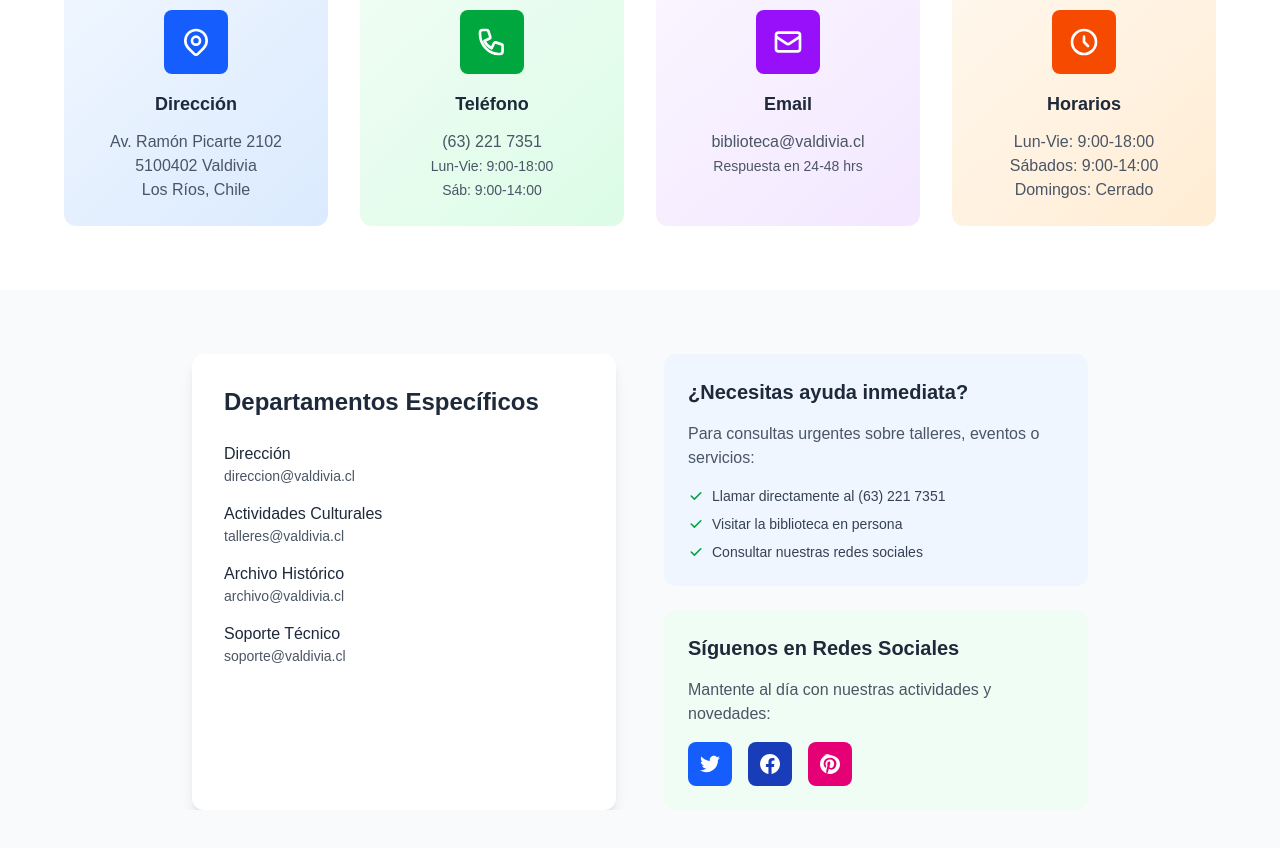
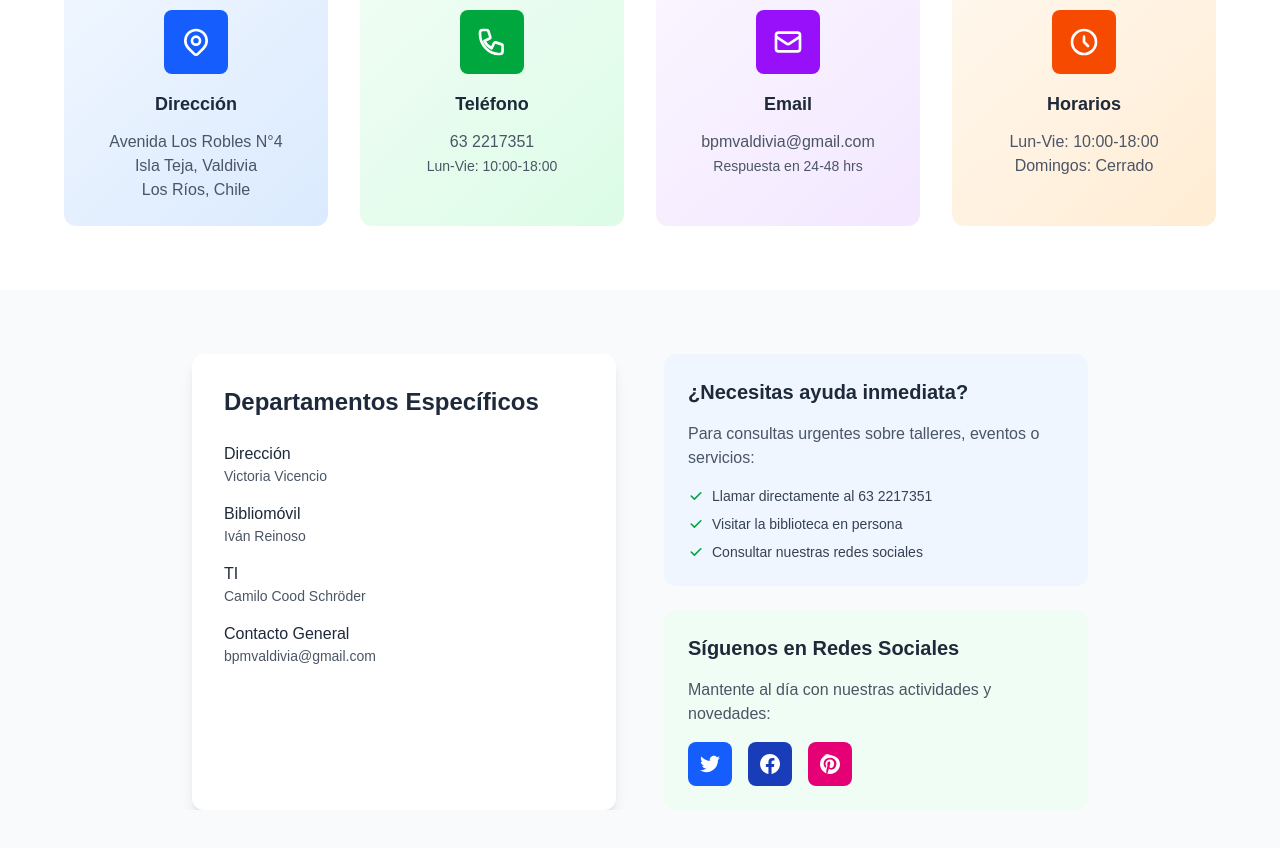
Before and after one commit to milharleiva/biblioteca-valdivia, a Next.js app: page /contacto in a window 1280 px wide. Shown: the part 560-1408 px from the top of the page. Built offline with nearby package versions, Linux system fonts and the light colour scheme; no server answers.

Commit message:
nueva informacion

```diff
--- a/src/app/contacto/page.tsx
+++ b/src/app/contacto/page.tsx
@@ -40,8 +40,8 @@ export default function Contacto() {
                   </div>
                   <h3 className="text-lg font-semibold text-gray-800 mb-3">Dirección</h3>
                   <p className="text-gray-600">
-                    Av. Ramón Picarte 2102<br />
-                    5100402 Valdivia<br />
+                    Avenida Los Robles N°4<br />
+                    Isla Teja, Valdivia<br />
                     Los Ríos, Chile
                   </p>
                 </div>
@@ -55,10 +55,9 @@ export default function Contacto() {
                   </div>
                   <h3 className="text-lg font-semibold text-gray-800 mb-3">Teléfono</h3>
                   <p className="text-gray-600">
-                    (63) 221 7351<br />
+                    63 2217351<br />
                     <span className="text-sm">
-                      Lun-Vie: 9:00-18:00<br />
-                      Sáb: 9:00-14:00
+                      Lun-Vie: 10:00-18:00
                     </span>
                   </p>
                 </div>
@@ -72,7 +71,7 @@ export default function Contacto() {
                   </div>
                   <h3 className="text-lg font-semibold text-gray-800 mb-3">Email</h3>
                   <p className="text-gray-600">
-                    biblioteca@valdivia.cl<br />
+                    bpmvaldivia@gmail.com<br />
                     <span className="text-sm">
                       Respuesta en 24-48 hrs
                     </span>
@@ -88,8 +87,7 @@ export default function Contacto() {
                   </div>
                   <h3 className="text-lg font-semibold text-gray-800 mb-3">Horarios</h3>
                   <p className="text-gray-600">
-                    Lun-Vie: 9:00-18:00<br />
-                    Sábados: 9:00-14:00<br />
+                    Lun-Vie: 10:00-18:00<br />
                     Domingos: Cerrado
                   </p>
                 </div>
@@ -111,19 +109,19 @@ export default function Contacto() {
                   <div className="space-y-4">
                     <div>
                       <h4 className="font-medium text-gray-800">Dirección</h4>
-                      <p className="text-gray-600 text-sm">direccion@valdivia.cl</p>
+                      <p className="text-gray-600 text-sm">Victoria Vicencio</p>
                     </div>
                     <div>
-                      <h4 className="font-medium text-gray-800">Actividades Culturales</h4>
-                      <p className="text-gray-600 text-sm">talleres@valdivia.cl</p>
+                      <h4 className="font-medium text-gray-800">Bibliomóvil</h4>
+                      <p className="text-gray-600 text-sm">Iván Reinoso</p>
                     </div>
                     <div>
-                      <h4 className="font-medium text-gray-800">Archivo Histórico</h4>
-                      <p className="text-gray-600 text-sm">archivo@valdivia.cl</p>
+                      <h4 className="font-medium text-gray-800">TI</h4>
+                      <p className="text-gray-600 text-sm">Camilo Cood Schröder</p>
                     </div>
                     <div>
-                      <h4 className="font-medium text-gray-800">Soporte Técnico</h4>
-                      <p className="text-gray-600 text-sm">soporte@valdivia.cl</p>
+                      <h4 className="font-medium text-gray-800">Contacto General</h4>
+                      <p className="text-gray-600 text-sm">bpmvaldivia@gmail.com</p>
                     </div>
                   </div>
                 </div>
@@ -142,7 +140,7 @@ export default function Contacto() {
                         <svg className="w-4 h-4 text-green-600 mr-2" fill="currentColor" viewBox="0 0 20 20">
                           <path fillRule="evenodd" d="M16.707 5.293a1 1 0 010 1.414l-8 8a1 1 0 01-1.414 0l-4-4a1 1 0 011.414-1.414L8 12.586l7.293-7.293a1 1 0 011.414 0z" clipRule="evenodd" />
                         </svg>
-                        Llamar directamente al (63) 221 7351
+                        Llamar directamente al 63 2217351
                       </li>
                       <li className="flex items-center">
                         <svg className="w-4 h-4 text-green-600 mr-2" fill="currentColor" viewBox="0 0 20 20">
--- a/src/app/horarios/page.tsx
+++ b/src/app/horarios/page.tsx
@@ -39,12 +39,7 @@ export default function Horarios() {
                   <div className="space-y-4">
                     <div className="flex justify-between items-center p-4 bg-white rounded-lg shadow-sm">
                       <span className="font-medium text-gray-800">Lunes a Viernes</span>
-                      <span className="text-blue-600 font-bold text-lg">9:00 - 18:00</span>
-                    </div>
-
-                    <div className="flex justify-between items-center p-4 bg-white rounded-lg shadow-sm">
-                      <span className="font-medium text-gray-800">Sábados</span>
-                      <span className="text-green-600 font-bold text-lg">9:00 - 14:00</span>
+                      <span className="text-blue-600 font-bold text-lg">10:00 - 18:00</span>
                     </div>
 
                     <div className="flex justify-between items-center p-4 bg-white rounded-lg shadow-sm">
@@ -73,12 +68,7 @@ export default function Horarios() {
                   <div className="space-y-4">
                     <div className="flex justify-between items-center p-4 bg-white rounded-lg shadow-sm">
                       <span className="font-medium text-gray-800">Lunes a Viernes</span>
-                      <span className="text-purple-600 font-bold text-lg">9:00 - 17:00</span>
-                    </div>
-
-                    <div className="flex justify-between items-center p-4 bg-white rounded-lg shadow-sm">
-                      <span className="font-medium text-gray-800">Sábados</span>
-                      <span className="text-purple-600 font-bold text-lg">9:00 - 13:00</span>
+                      <span className="text-purple-600 font-bold text-lg">10:00 - 17:00</span>
                     </div>
 
                     <div className="flex justify-between items-center p-4 bg-white rounded-lg shadow-sm">
@@ -120,11 +110,7 @@ export default function Horarios() {
                 <div className="space-y-2 text-sm">
                   <div className="flex justify-between">
                     <span>Lun - Vie:</span>
-                    <span className="font-medium">9:00 - 18:00</span>
-                  </div>
-                  <div className="flex justify-between">
-                    <span>Sábados:</span>
-                    <span className="font-medium">9:00 - 14:00</span>
+                    <span className="font-medium">10:00 - 18:00</span>
                   </div>
                   <div className="flex justify-between">
                     <span>Domingos:</span>
@@ -392,7 +378,7 @@ export default function Horarios() {
                     <path strokeLinecap="round" strokeLinejoin="round" strokeWidth={2} d="M3 5a2 2 0 012-2h3.28a1 1 0 01.948.684l1.498 4.493a1 1 0 01-.502 1.21L6.3 11.27a11.054 11.054 0 005.43 5.43l1.838-3.924a1 1 0 011.21-.502l4.493 1.498a1 1 0 01.684.949V19a2 2 0 01-2 2h-1C9.716 21 3 14.284 3 6V5z" />
                   </svg>
                   <h3 className="font-semibold text-gray-800 mb-2">Teléfono</h3>
-                  <p className="text-gray-600">(63) 221-1234</p>
+                  <p className="text-gray-600">63 2217351</p>
                 </div>
 
                 <div className="bg-white p-6 rounded-xl shadow-lg">
@@ -400,7 +386,7 @@ export default function Horarios() {
                     <path strokeLinecap="round" strokeLinejoin="round" strokeWidth={2} d="M3 8l7.89 5.26a2 2 0 002.22 0L21 8M5 19h14a2 2 0 002-2V7a2 2 0 00-2-2H5a2 2 0 00-2 2v10a2 2 0 002 2z" />
                   </svg>
                   <h3 className="font-semibold text-gray-800 mb-2">Email</h3>
-                  <p className="text-gray-600">info@bibliotecaslosrios.cl</p>
+                  <p className="text-gray-600">bpmvaldivia@gmail.com</p>
                 </div>
               </div>
             </div>
--- a/src/app/sobre-nosotros/page.tsx
+++ b/src/app/sobre-nosotros/page.tsx
@@ -15,7 +15,7 @@ export default function SobreNosotros() {
                 Biblioteca Municipal de Valdivia
               </h1>
               <p className="text-xl md:text-2xl text-blue-100 mb-8">
-                Un siglo preservando la cultura y el conocimiento de Los Ríos
+                Desde 1935 preservando la cultura y el conocimiento de Los Ríos
               </p>
             </div>
           </div>
@@ -31,20 +31,25 @@ export default function SobreNosotros() {
                 </h2>
                 <div className="space-y-6 text-lg text-gray-600">
                   <p>
-                    La Biblioteca Municipal de Valdivia ha sido durante décadas un pilar
-                    fundamental en la promoción de la cultura, educación y el acceso
-                    libre al conocimiento en la Región de Los Ríos.
+                    La Biblioteca Municipal de Valdivia fue fundada el <strong>25 de abril de 1935</strong> durante
+                    la alcaldía de Jorge Bustos León. Sus instalaciones iniciales estuvieron ubicadas bajo el
+                    ala de la Escuela N°1, marcando el inicio de décadas de servicio a la comunidad.
                   </p>
                   <p>
-                    Ubicada en el corazón de Valdivia, en <strong>Av. Ramón Picarte 2102</strong>,
+                    Ubicada actualmente en <strong>Avenida Los Robles N°4, Isla Teja</strong>,
                     nuestra biblioteca no solo conserva el patrimonio cultural regional, sino que
                     también se proyecta hacia el futuro con servicios innovadores y actividades
                     culturales que enriquecen nuestra comunidad.
                   </p>
                   <p>
-                    Durante años, hemos sido testigos y protagonistas de la evolución cultural
+                    Durante casi 90 años, hemos sido testigos y protagonistas de la evolución cultural
                     de Valdivia, adaptándonos constantemente a las necesidades de nuestra comunidad
                     y manteniéndonos como un espacio de encuentro, aprendizaje y crecimiento personal.
+                  </p>
+                  <p>
+                    Como parte de la <strong>Corporación Cultural Municipal Valdivia</strong>, trabajamos
+                    día a día para promover y valorar las expresiones culturales artísticas y patrimoniales
+                    de nuestra región.
                   </p>
                 </div>
               </div>
@@ -53,20 +58,20 @@ export default function SobreNosotros() {
                 <h3 className="text-2xl font-semibold text-gray-800 mb-6">Datos Destacados</h3>
                 <div className="grid grid-cols-2 gap-6">
                   <div className="text-center">
-                    <div className="text-3xl font-bold text-blue-600 mb-2">Centro</div>
-                    <div className="text-sm text-gray-600">Cultural de Valdivia</div>
+                    <div className="text-3xl font-bold text-blue-600 mb-2">1935</div>
+                    <div className="text-sm text-gray-600">Año de Fundación</div>
                   </div>
                   <div className="text-center">
-                    <div className="text-3xl font-bold text-green-600 mb-2">Comunidad</div>
-                    <div className="text-sm text-gray-600">Conectada</div>
+                    <div className="text-3xl font-bold text-green-600 mb-2">89+</div>
+                    <div className="text-sm text-gray-600">Años de Servicio</div>
                   </div>
                   <div className="text-center">
-                    <div className="text-3xl font-bold text-purple-600 mb-2">Talleres</div>
-                    <div className="text-sm text-gray-600">Culturales</div>
+                    <div className="text-3xl font-bold text-purple-600 mb-2">Isla Teja</div>
+                    <div className="text-sm text-gray-600">Ubicación Actual</div>
                   </div>
                   <div className="text-center">
-                    <div className="text-3xl font-bold text-orange-600 mb-2">Acceso</div>
-                    <div className="text-sm text-gray-600">Libre y Gratuito</div>
+                    <div className="text-3xl font-bold text-orange-600 mb-2">CCM</div>
+                    <div className="text-sm text-gray-600">Corporación Cultural</div>
                   </div>
                 </div>
               </div>
@@ -185,7 +190,7 @@ export default function SobreNosotros() {
                       </svg>
                       <div>
                         <h4 className="font-semibold text-gray-800">Dirección</h4>
-                        <p className="text-gray-600">Av. Ramón Picarte 2102, 5100402 Valdivia, Los Ríos</p>
+                        <p className="text-gray-600">Avenida Los Robles N°4, Isla Teja, Valdivia, Los Ríos</p>
                       </div>
                     </div>
 
@@ -196,8 +201,7 @@ export default function SobreNosotros() {
                       <div>
                         <h4 className="font-semibold text-gray-800">Horarios de Atención</h4>
                         <div className="text-gray-600">
-                          <p>Lunes a Viernes: 9:00 - 18:00</p>
-                          <p>Sábados: 9:00 - 14:00</p>
+                          <p>Lunes a Viernes: 10:00 - 18:00</p>
                           <p>Domingos: Cerrado</p>
                         </div>
                       </div>
@@ -210,8 +214,8 @@ export default function SobreNosotros() {
                       <div>
                         <h4 className="font-semibold text-gray-800">Contacto</h4>
                         <div className="text-gray-600">
-                          <p>Teléfono: (63) 221 7351</p>
-                          <p>Email: biblioteca@valdivia.cl</p>
+                          <p>Teléfono: 63 2217351</p>
+                          <p>Email: bpmvaldivia@gmail.com</p>
                         </div>
                       </div>
                     </div>
@@ -245,11 +249,61 @@ export default function SobreNosotros() {
               <h2 className="text-3xl font-bold text-gray-800 mb-6">
                 Nuestro Compromiso
               </h2>
-              <p className="text-xl text-gray-600 mb-12 max-w-4xl mx-auto">
+              <p className="text-xl text-gray-600 mb-8 max-w-4xl mx-auto">
                 Contamos con un equipo dedicado de profesionales comprometidos con el desarrollo
                 cultural de Valdivia. Trabajamos día a día para ofrecer servicios de calidad y
                 crear experiencias enriquecedoras para toda nuestra comunidad.
               </p>
+
+              <div className="grid grid-cols-1 md:grid-cols-2 lg:grid-cols-4 gap-6 mb-12">
+                <div className="bg-white p-6 rounded-lg shadow-md">
+                  <div className="text-center">
+                    <div className="bg-blue-100 w-16 h-16 rounded-full flex items-center justify-center mx-auto mb-4">
+                      <svg className="w-8 h-8 text-blue-600" fill="none" stroke="currentColor" viewBox="0 0 24 24">
+                        <path strokeLinecap="round" strokeLinejoin="round" strokeWidth={2} d="M16 7a4 4 0 11-8 0 4 4 0 018 0zM12 14a7 7 0 00-7 7h14a7 7 0 00-7-7z" />
+                      </svg>
+                    </div>
+                    <h4 className="font-semibold text-gray-800 mb-1">Victoria Vicencio</h4>
+                    <p className="text-sm text-gray-600">Directora</p>
+                  </div>
+                </div>
+
+                <div className="bg-white p-6 rounded-lg shadow-md">
+                  <div className="text-center">
+                    <div className="bg-green-100 w-16 h-16 rounded-full flex items-center justify-center mx-auto mb-4">
+                      <svg className="w-8 h-8 text-green-600" fill="none" stroke="currentColor" viewBox="0 0 24 24">
+                        <path strokeLinecap="round" strokeLinejoin="round" strokeWidth={2} d="M9 12l2 2 4-4m5.618-4.016A11.955 11.955 0 0112 2.944a11.955 11.955 0 01-8.618 3.04A12.02 12.02 0 003 9c0 5.591 3.824 10.29 9 11.622 5.176-1.332 9-6.03 9-11.622 0-1.042-.133-2.052-.382-3.016z" />
+                      </svg>
+                    </div>
+                    <h4 className="font-semibold text-gray-800 mb-1">Iván Reinoso</h4>
+                    <p className="text-sm text-gray-600">Encargado Bibliomóvil</p>
+                  </div>
+                </div>
+
+                <div className="bg-white p-6 rounded-lg shadow-md">
+                  <div className="text-center">
+                    <div className="bg-purple-100 w-16 h-16 rounded-full flex items-center justify-center mx-auto mb-4">
+                      <svg className="w-8 h-8 text-purple-600" fill="none" stroke="currentColor" viewBox="0 0 24 24">
+                        <path strokeLinecap="round" strokeLinejoin="round" strokeWidth={2} d="M9.75 17L9 20l-1 1h8l-1-1-.75-3M3 13h18M5 17h14a2 2 0 002-2V5a2 2 0 00-2-2H5a2 2 0 00-2 2v10a2 2 0 002 2z" />
+                      </svg>
+                    </div>
+                    <h4 className="font-semibold text-gray-800 mb-1">Camilo Cood Schröder</h4>
+                    <p className="text-sm text-gray-600">Encargado TI</p>
+                  </div>
+                </div>
+
+                <div className="bg-white p-6 rounded-lg shadow-md">
+                  <div className="text-center">
+                    <div className="bg-orange-100 w-16 h-16 rounded-full flex items-center justify-center mx-auto mb-4">
+                      <svg className="w-8 h-8 text-orange-600" fill="none" stroke="currentColor" viewBox="0 0 24 24">
+                        <path strokeLinecap="round" strokeLinejoin="round" strokeWidth={2} d="M17 20h5v-2a3 3 0 00-5.356-1.857M17 20H7m10 0v-2c0-.656-.126-1.283-.356-1.857M7 20H2v-2a3 3 0 015.356-1.857M7 20v-2c0-.656.126-1.283.356-1.857m0 0a5.002 5.002 0 019.288 0M15 7a3 3 0 11-6 0 3 3 0 016 0zm6 3a2 2 0 11-4 0 2 2 0 014 0zM7 10a2 2 0 11-4 0 2 2 0 014 0z" />
+                      </svg>
+                    </div>
+                    <h4 className="font-semibold text-gray-800 mb-1">Personal Administrativo</h4>
+                    <p className="text-sm text-gray-600">Juana Rosas, Sandro Beltrán, Irene Soto, Waleska Salvo, Edgardo Alvarado</p>
+                  </div>
+                </div>
+              </div>
 
               <div className="bg-blue-50 p-8 rounded-xl">
                 <h3 className="text-2xl font-semibold text-gray-800 mb-4">
```
Also changed, not shown: .claude/settings.local.json.
